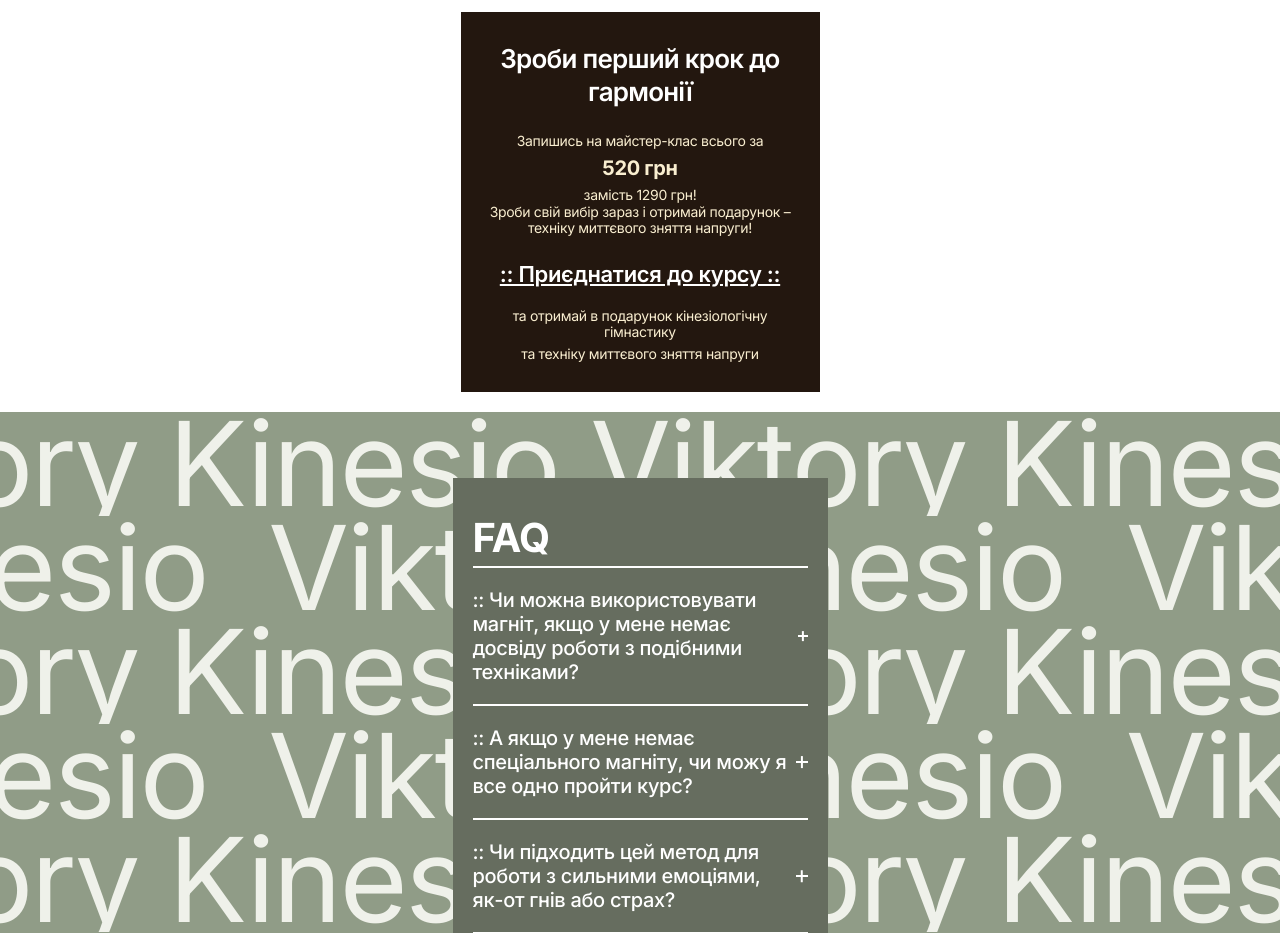
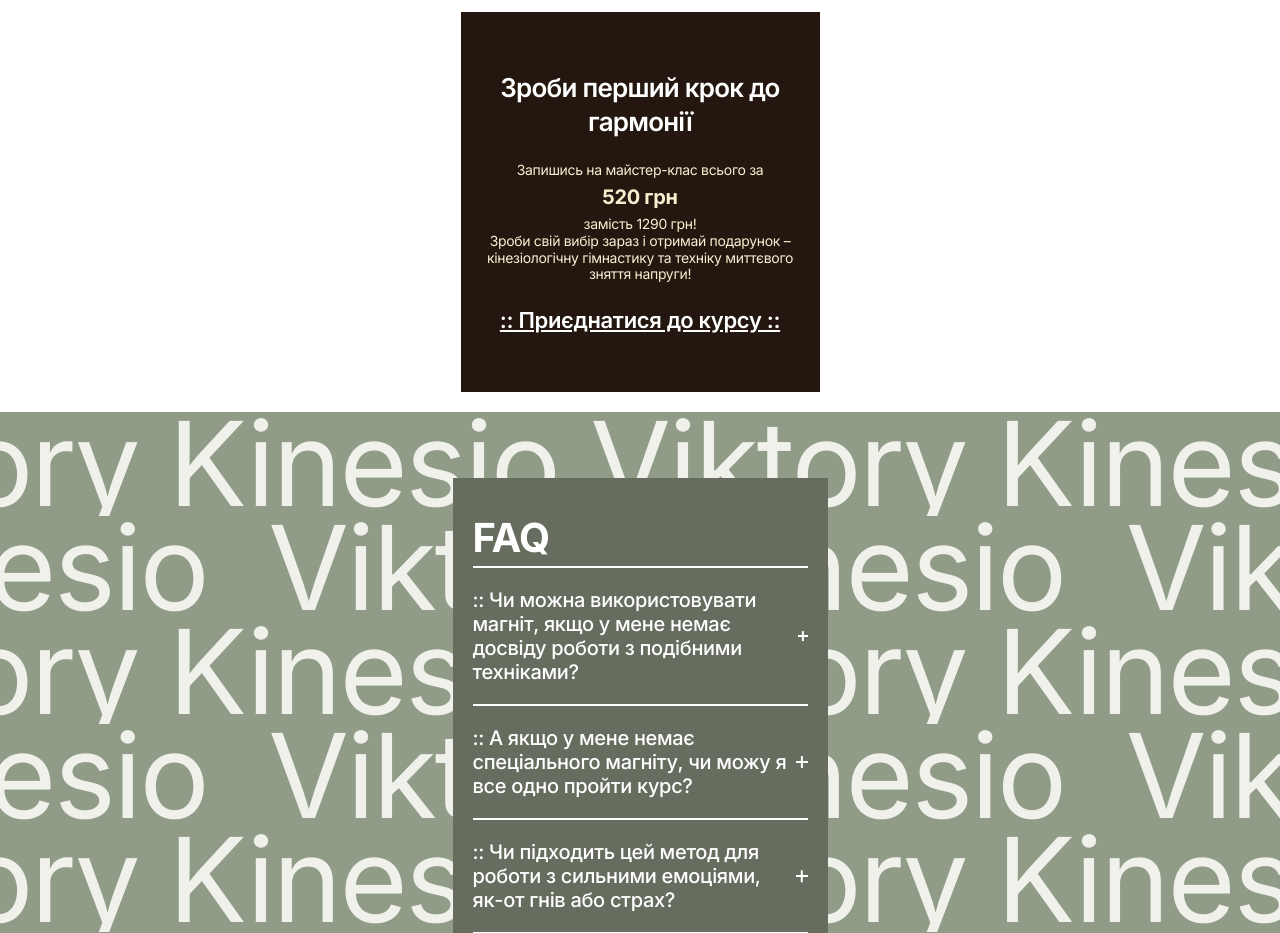
Before and after one commit to IhorMuliar/viktory-kinesio-landing, a Next.js app: page /emotion-balance in a window 1280 px wide. Shown: the part 5960-6893 px from the top of the page. Built offline with nearby package versions, Linux system fonts and the light colour scheme; a web font is replaced by a local one.

Commit message:
Update text

```diff
--- a/app/emotion-balance/page.jsx
+++ b/app/emotion-balance/page.jsx
@@ -277,11 +277,10 @@ const EmotionBalance = () => {
             <p className={styles.subtext}>
               Запишись на майстер-клас всього за <br />
               <b>520 грн</b> <br /> замість 1290 грн! <br />
-              Зроби свій вибір зараз і отримай подарунок – техніку миттєвого зняття напруги!
+              Зроби свій вибір зараз і отримай подарунок – кінезіологічну гімнастику та техніку
+              миттєвого зняття напруги!
             </p>
             <p className={styles.action}>:: Приєднатися до курсу ::</p>
-            <p className={styles.outro}>та отримай в подарунок кінезіологічну гімнастику</p>
-            <p className={styles.outro}>та техніку миттєвого зняття напруги</p>
           </Link>
         </div>
       </section>
--- a/app/vibrations/page.jsx
+++ b/app/vibrations/page.jsx
@@ -281,8 +281,6 @@ const EmotionBalance = () => {
               <b>Кількість місць обмежена!</b>
             </p>
             <p className={styles.action}>:: Приєднатися до курсу ::</p>
-            <p className={styles.outro}>та отримай в подарунок кінезіологічну гімнастику</p>
-            <p className={styles.outro}>та техніку миттєвого зняття напруги</p>
           </Link>
         </div>
       </section>
```
